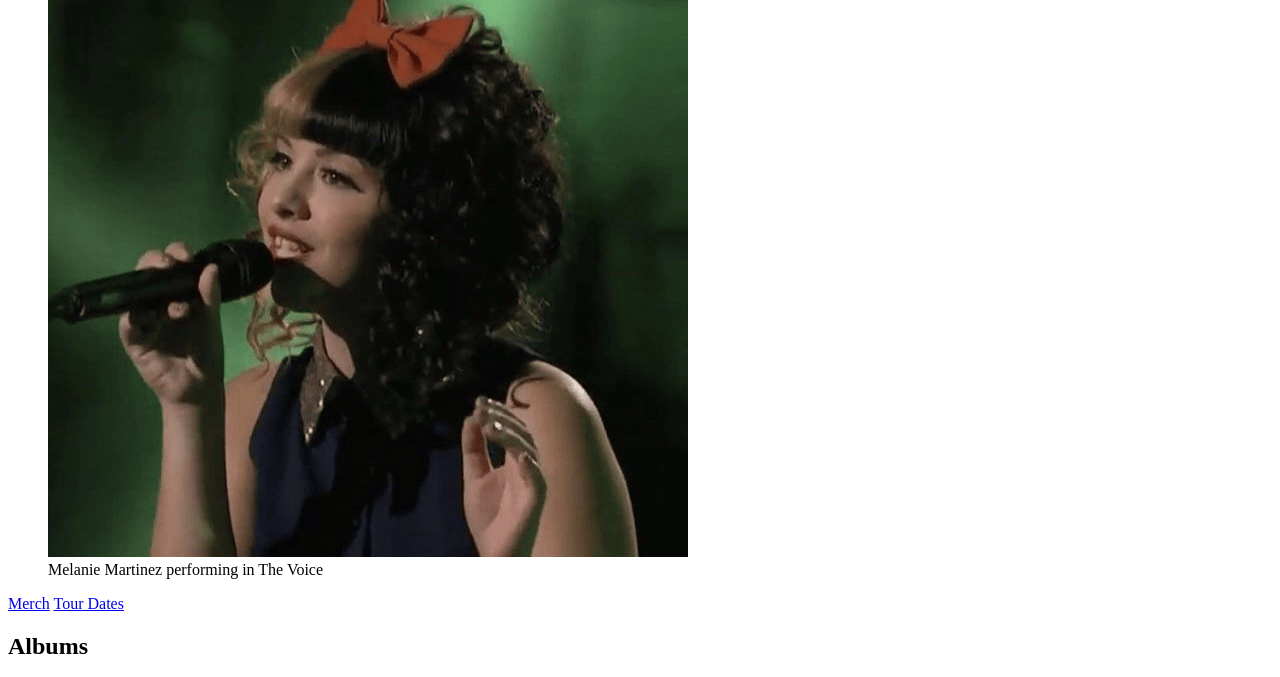
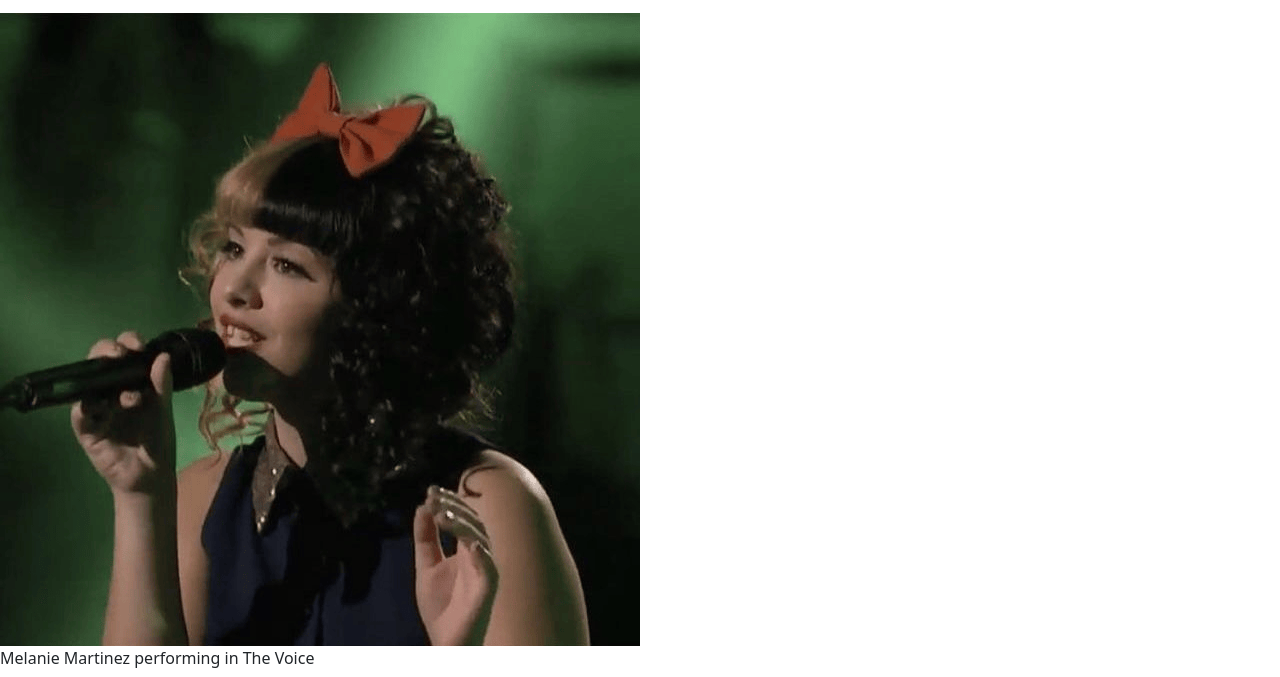
Before and after one commit to ruben-ruesga/bootstrap5aTIAEVND, a plain HTML site: page index.html in a window 1280 px wide. Shown: the part 569-1246 px from the top of the page. Drawn offline with Linux system fonts and the light colour scheme.

Commit message:
Starting wit bootstrap

```diff
--- a/index.html
+++ b/index.html
@@ -4,7 +4,8 @@
     <meta charset="UTF-8" />
     <meta name="viewport" content="width=device-width, initial-scale=1.0" />
     <title>This is Melanie Martinez - Melanie Martinez Discography</title>
-    <meta name="description" content="Explore the complete discography of Melanie Martinez, including albums, singles, and EPs." />
+    <meta name="description" content="Explore the complete discography of Melanie Martinez,including albums, singles, and EPs." />
+    <link rel="stylesheet" href="bootstrap/dist/css/bootstrap.min.css" />
 </head>
 <body>
     <header>
@@ -460,5 +461,7 @@
         <p>
             <small>2026 Melanie Martinez fanPage</small>
         </p>
+    </footer>
+    <script src="bootstrap/dist/js/bootstrap.bundle.min.js"></script>
 </body>
 </html>
```
